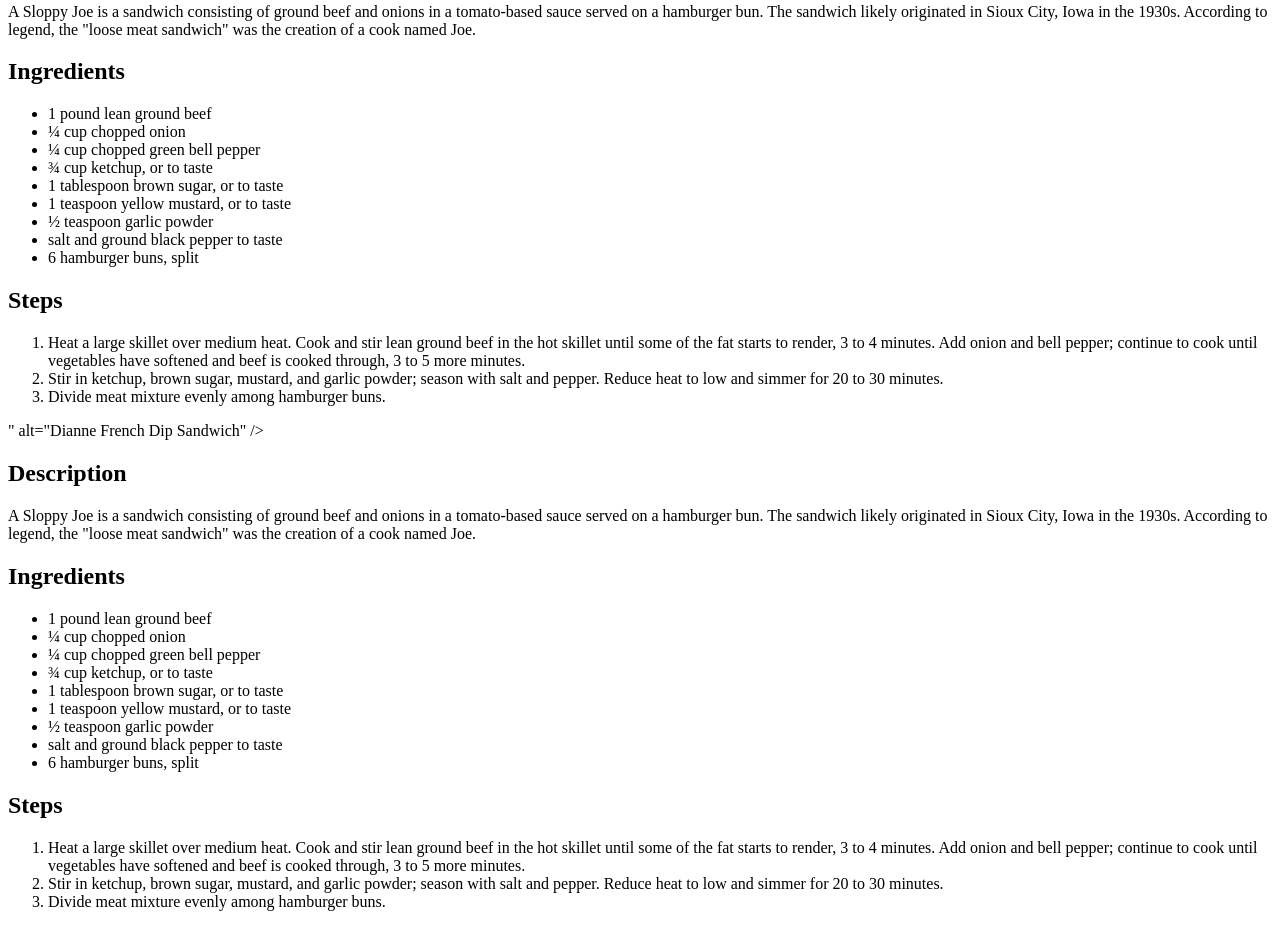
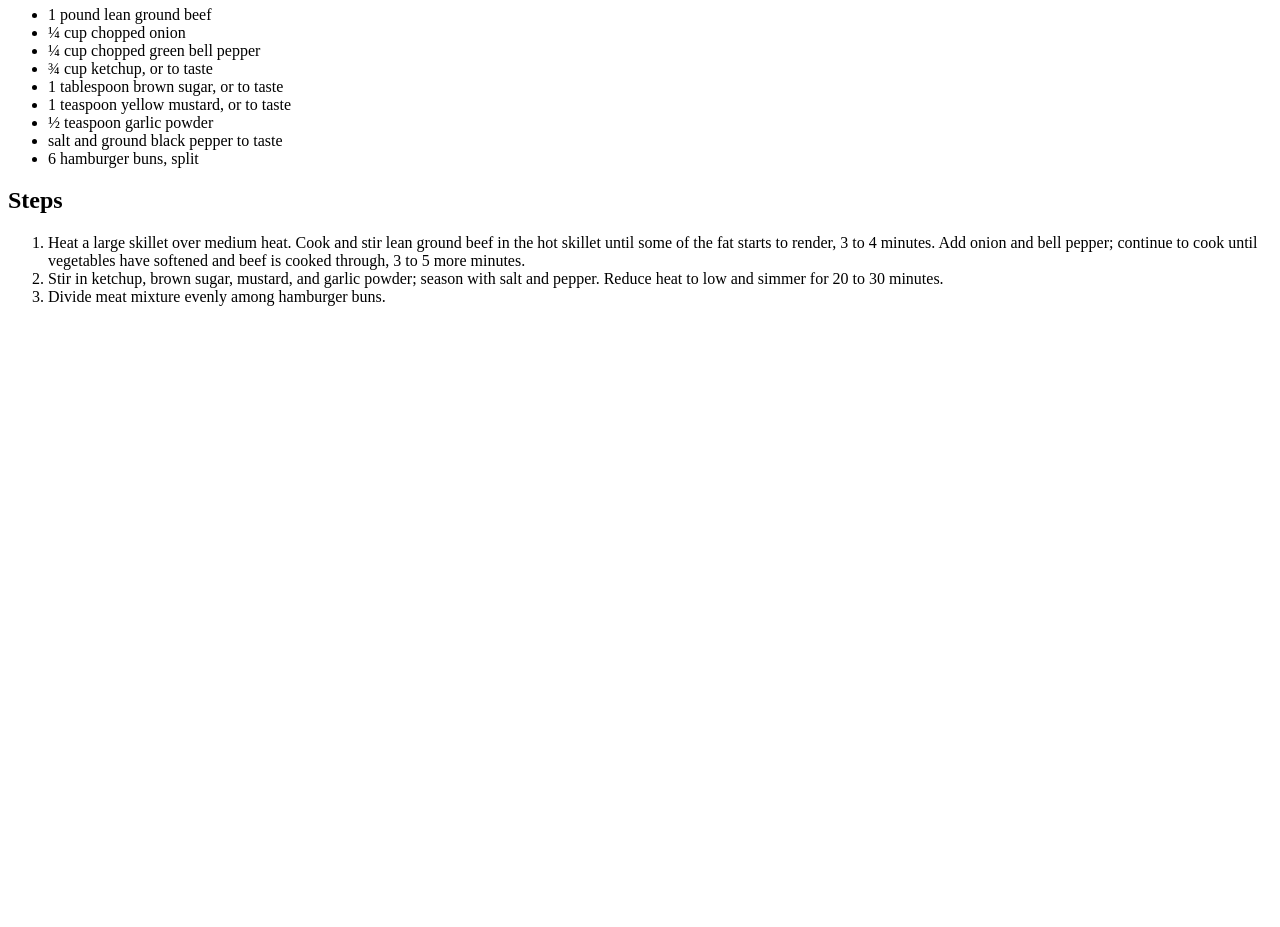
Before and after one commit to Hunta88/odin-recipes, a plain HTML site: page recipes/three_bean_salad.html in a window 1280 px wide. Shown: the part 548-1475 px from the top of the page. After the commit the page ends 870 px from the top, so only its background shows below. Drawn offline with Linux system fonts and the light colour scheme.

Commit message:
Fix repeating text and broken image

```diff
--- a/recipes/three_bean_salad.html
+++ b/recipes/three_bean_salad.html
@@ -1,14 +1,4 @@
 <!DOCTYPE html>
-<html lang="en">
-<head>
-    <meta charset="UTF-8">
-    <meta http-equiv="X-UA-Compatible" content="IE=edge">
-    <meta name="viewport" content="width=device-width, initial-scale=1.0">
-    <title>Document</title>
-</head>
-<body>
-    <h1>French Dip Sandwich</h1>
-    <img src="<!DOCTYPE html>
 <html lang="en">
 <head>
     <meta charset="UTF-8">
@@ -43,29 +33,4 @@
         </li>
     </ol>
 </body>
-</html>" alt="Dianne French Dip Sandwich" />
-    <h2>Description</h2>
-    <p>A Sloppy Joe is a sandwich consisting of ground beef and onions in a tomato-based sauce served on a hamburger bun.
-
-        The sandwich likely originated in Sioux City, Iowa in the 1930s. According to legend, the "loose meat sandwich" was the creation of a cook named Joe.</p>
-    <h2>Ingredients</h2>
-    <ul>
-        <li>1 pound lean ground beef</li>
-        <li>¼ cup chopped onion</li>
-        <li>¼ cup chopped green bell pepper</li>
-        <li>¾ cup ketchup, or to taste</li>
-        <li>1 tablespoon brown sugar, or to taste</li>
-        <li>1 teaspoon yellow mustard, or to taste</li>
-        <li>½ teaspoon garlic powder</li>
-        <li>salt and ground black pepper to taste</li>
-        <li>6 hamburger buns, split</li>
-    </ul>
-    <h2>Steps</h2>
-    <ol>
-        <li>Heat a large skillet over medium heat. Cook and stir lean ground beef in the hot skillet until some of the fat starts to render, 3 to 4 minutes. Add onion and bell pepper; continue to cook until vegetables have softened and beef is cooked through, 3 to 5 more minutes.</li>
-        <li>Stir in ketchup, brown sugar, mustard, and garlic powder; season with salt and pepper. Reduce heat to low and simmer for 20 to 30 minutes.</li>
-        <li>Divide meat mixture evenly among hamburger buns.
-        </li>
-    </ol>
-</body>
 </html>
```
